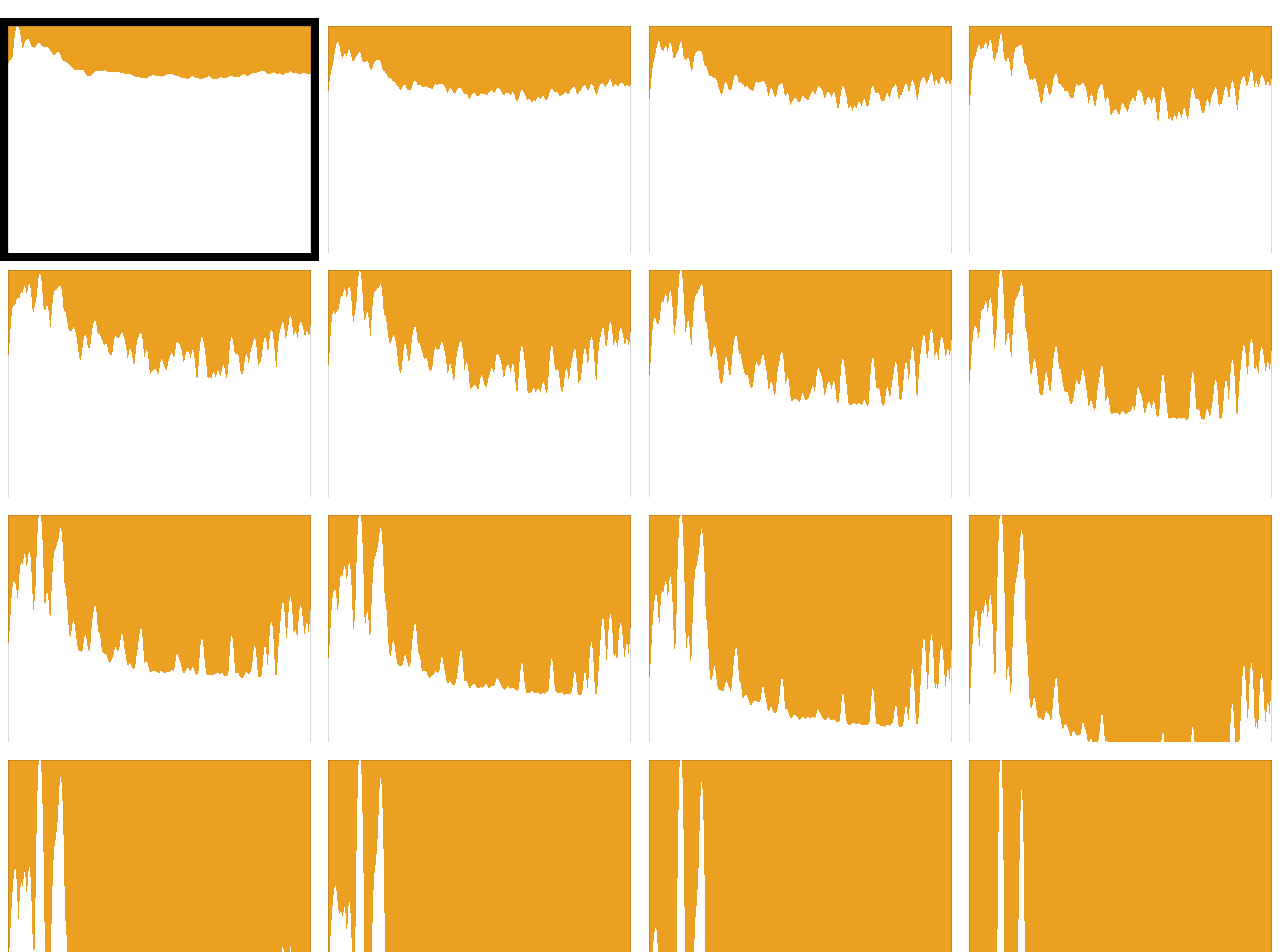
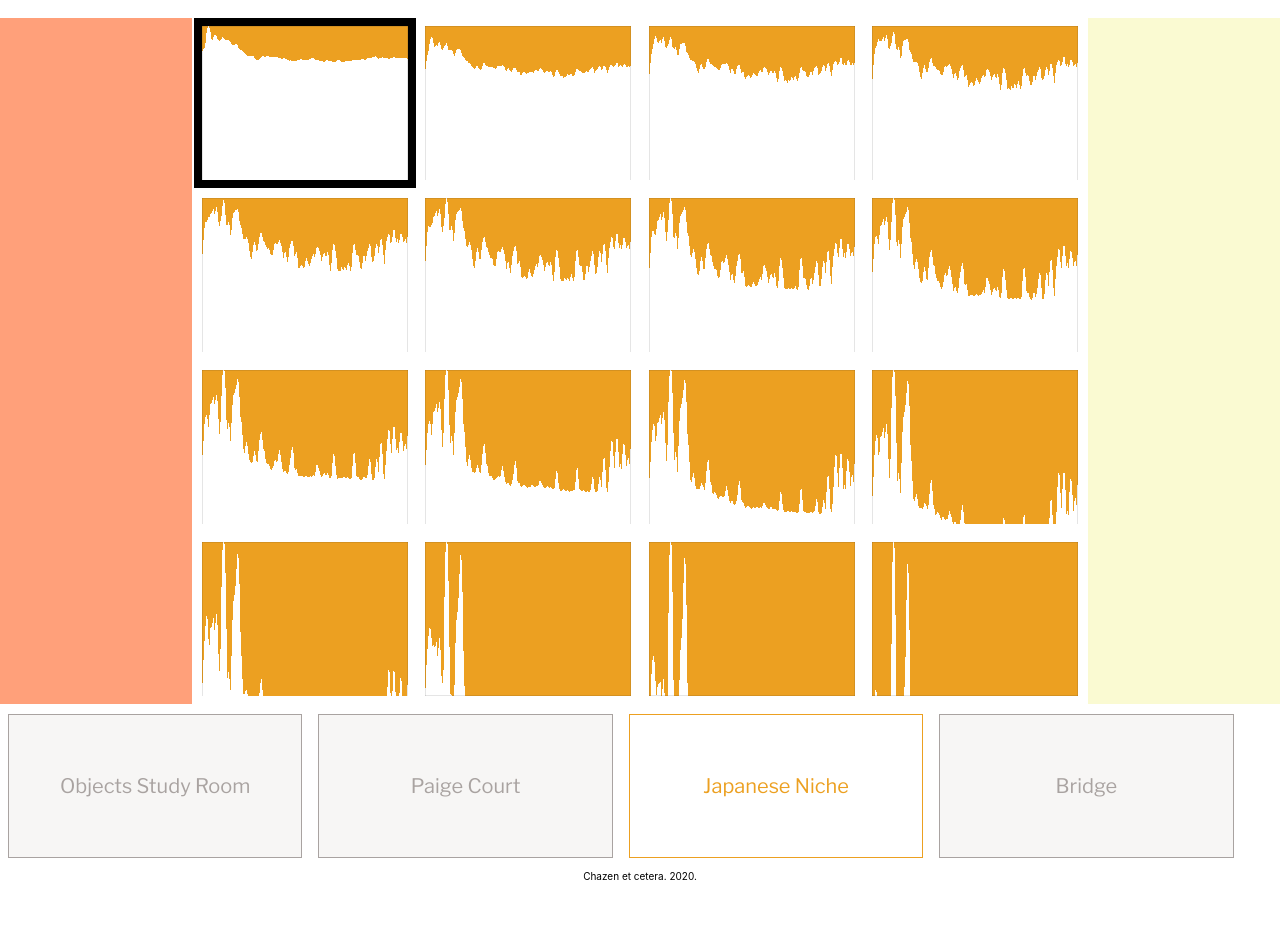
Before and after one commit to jmandel/chazen, a React (Create React App) app: page / in a window 1280 px wide. Shown: the top 952 px of the page. After the commit the page ends 886 px from the top, so only its background shows below. Built offline with nearby package versions, Linux system fonts and the light colour scheme.

Commit message:
Add gutters

```diff
--- a/package.json
+++ b/package.json
@@ -2,7 +2,7 @@
   "name": "sitting",
   "version": "0.1.0",
   "private": true,
-  "homepage": "https://joshuamandel.com/chazen",
+  "homepage": "https://chazen.breadpoets.org",
   "dependencies": {
     "@types/jest": "24.0.19",
     "@types/node": "12.11.1",
--- a/src/App.css
+++ b/src/App.css
@@ -13,6 +13,7 @@ html, body, #root, .App, .wrapper {
   padding: 1vmin;
   box-sizing: border-box;
   background: white;
+  height: 100%;
 }
 
 .iteration {
@@ -43,15 +44,15 @@ html, body, #root, .App, .wrapper {
 .wrapper {
   display: grid;
   grid-gap: .2vmin;
-  grid-template-rows: 1em 1fr 1fr 1fr 1fr calc(20px + 8vmin);
-  grid-template-columns: 1fr 1fr 1fr 1fr/*1fr*/;
+  grid-template-rows: 1em 1fr 1fr 1fr 1fr calc(20px + 20vmin);
+  grid-template-columns: 15% 1fr 1fr 1fr 1fr 15% /*1fr*/;
   grid-template-areas:
-    "header header header header"
-    "iteration00 iteration01 iteration02 iteration03"
-    "iteration10 iteration11 iteration12 iteration13"
-    "iteration20 iteration21 iteration22 iteration23"
-    "iteration30 iteration31 iteration32 iteration33"
-    "footer footer footer footer"
+    "header header header header header header"
+    "gutter iteration00 iteration01 iteration02 iteration03 menu"
+    "gutter iteration10 iteration11 iteration12 iteration13 menu"
+    "gutter iteration20 iteration21 iteration22 iteration23 menu"
+    "gutter iteration30 iteration31 iteration32 iteration33 menu"
+    "footer footer footer footer footer footer"
 }
 
 .header {
@@ -62,17 +63,39 @@ html, body, #root, .App, .wrapper {
   grid-area: footer;
 }
 
+.gutter {
+  background: lightsalmon;
+  height: 100%;
+  grid-area: gutter;
+}
+
+
+.menu {
+  background: lightgoldenrodyellow;
+  height: 100%;
+  grid-area: menu;
+}
+
+.gallery-selection {
+  height: 80%;
+  display: flex;
+  flex-direction: row;
+  margin-bottom: 2.0em;
+}
 .gallery-selection button {
   font-family: 'Libre Franklin', sans-serif;
   font-size: 2em;
   padding: 1vmin;
   margin: 1vmin;
   cursor: pointer;
-  width:  22%;
-
+  width:  23%;
   color: #a9a3a1;
   border: 1px solid #a9a3a1;
   background: #f7f6f5;
+  display: inline-block;
+  max-height: 100%;
+  top: 0px;
+  height: 100%;
 }
 .gallery-selection button.selected{
   background: white;
--- a/src/App.tsx
+++ b/src/App.tsx
@@ -70,7 +70,7 @@ const App: React.FC = () => {
     [11, "sitting.04.png"],
     [12, "sitting.01.png"],
     [13, "sitting.02.png"],
-    [13, "sitting.03.png"],
+    [14, "sitting.03.png"],
     [15, "sitting.04.png"],
   ]
 
@@ -83,6 +83,8 @@ const App: React.FC = () => {
             <audio ref={audioElements[gallery]} preload="auto" controls src={`${Gallery[gallery]}.mp3`} className="begin" />
           ))}
         </header>
+        <div className="menu"></div>
+        <div className="gutter"></div>
         {iterationList.map(([i, icon], c) => {
 
           const src = `icon-${Gallery[state.gallery]}-${String(c).padStart(2, '0')}.svg`
@@ -138,7 +140,10 @@ const App: React.FC = () => {
               `}>{description}</button>
             ))}
           </div>
+          <div>
           Chazen et cetera. 2020.
+
+          </div>
         </footer>
       </div>
     </div>
```
Also changed, not shown: 1 other file (tests, documents, lock files or other folders).
